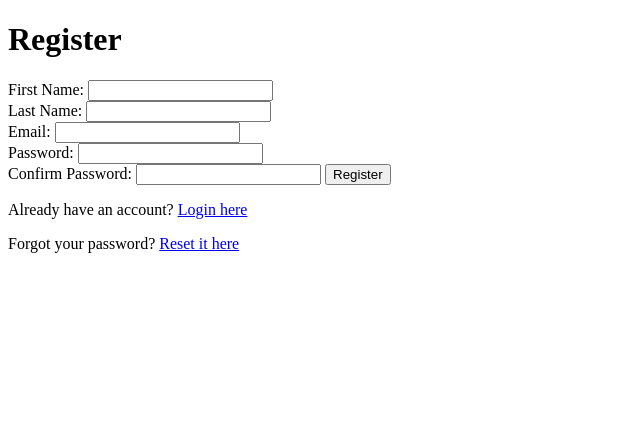
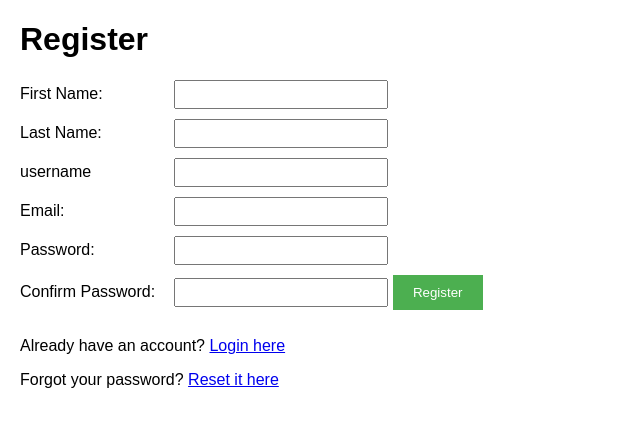
Before and after one commit to mahesh610282/hrm_project, a Django app: template hrmProject/myapp/templates/register.html in a window 1280 px wide. Shown: the top 427 px of the page, without its empty margins (0-640 px from the left). Run offline with Django 5.2, Linux system fonts and the light colour scheme; the template is opened without the code that fills it, so the values that code supplies are empty.

Commit message:
templates created

```diff
--- a/hrmProject/hrmProject/settings.py
+++ b/hrmProject/hrmProject/settings.py
@@ -37,6 +37,7 @@ INSTALLED_APPS = [
     'django.contrib.sessions',
     'django.contrib.messages',
     'django.contrib.staticfiles',
+    'myapp'
 ]
 
 MIDDLEWARE = [
@@ -120,3 +121,6 @@ STATIC_URL = 'static/'
 # https://docs.djangoproject.com/en/5.2/ref/settings/#default-auto-field
 
 DEFAULT_AUTO_FIELD = 'django.db.models.BigAutoField'
+
+
+APPEND_SLASH = False
--- a/hrmProject/hrmProject/urls.py
+++ b/hrmProject/hrmProject/urls.py
@@ -15,8 +15,9 @@ Including another URLconf
     2. Add a URL to urlpatterns:  path('blog/', include('blog.urls'))
 """
 from django.contrib import admin
-from django.urls import path
+from django.urls import path,include
 
 urlpatterns = [
     path('admin/', admin.site.urls),
+    path('', include('myapp.urls')),
 ]
--- a/hrmProject/myapp/templates/register.html
+++ b/hrmProject/myapp/templates/register.html
@@ -4,16 +4,48 @@
     <meta charset="UTF-8">
     <meta name="viewport" content="width=device-width, initial-scale=1.0">
     <title>Register</title>
+    <style>
+        body {
+            font-family: Arial, sans-serif;
+            margin: 20px;
+        }
+        form {
+            margin-bottom: 20px;
+        }
+        label {
+            display: inline-block;
+            width: 150px;
+            margin-bottom: 10px;
+        }
+        input[type="text"], input[type="email"], input[type="password"] {
+            width: 200px;
+            padding: 5px;
+            margin-bottom: 10px;
+        }
+        input[type="submit"] {
+            padding: 10px 20px;
+            background-color: #4CAF50;
+            color: white;
+            border: none;
+            cursor: pointer;
+        }
+        input[type="submit"]:hover {
+            background-color: #45a049;
+        }
+    </style>
 </head>
 <body>
     <h1>Register</h1>
-    <form action="/register" method="POST">
+    <form action="" method="POST">
         {% csrf_token %}
         <label for="firstname">First Name:</label>
         <input type="text" id="firstname" name="firstname" required>
         <br>
         <label for="lastname">Last Name:</label>
         <input type="text" id="lastname" name="lastname" required>
+        <br>
+        <label for="username">username</label>
+        <input type="text" id="username" name="username" required>
         <br>
         <label for="email">Email:</label>
         <input type="email" id="email" name="email" required>
--- /dev/null
+++ b/hrmProject/myapp/urls.py
@@ -0,0 +1,7 @@
+
+from django.urls import path
+from . import views
+urlpatterns = [
+    path('register/', views.register, name='register'),
+    path('login/', views.login_user, name='login'),
+]
```
Also changed, not shown: hrmProject/myapp/templates/login.html (added, +11 -0 lines), hrmProject/myapp/views.py (+19 -4 lines), hrmProject/db.sqlite3 (added).
